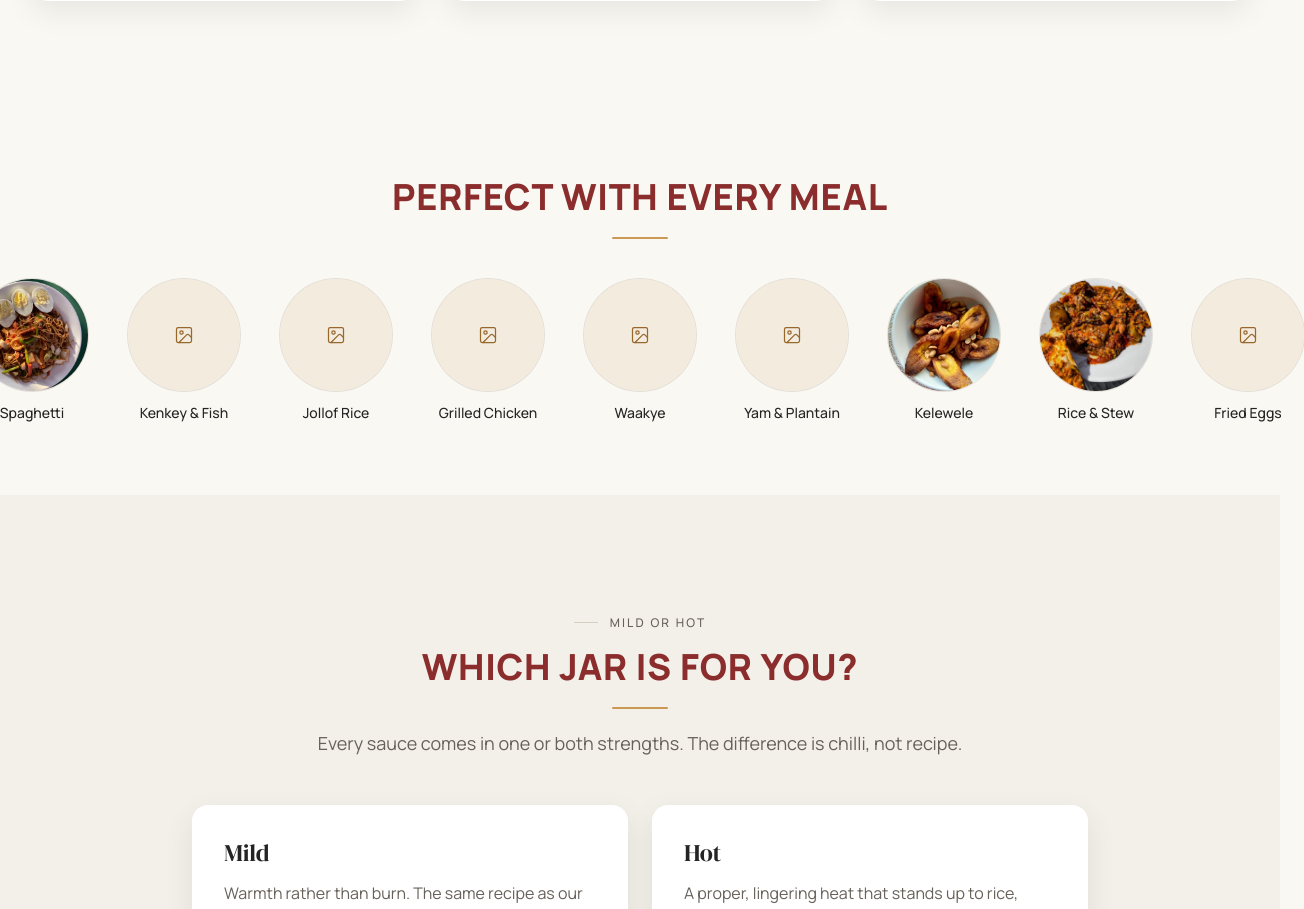
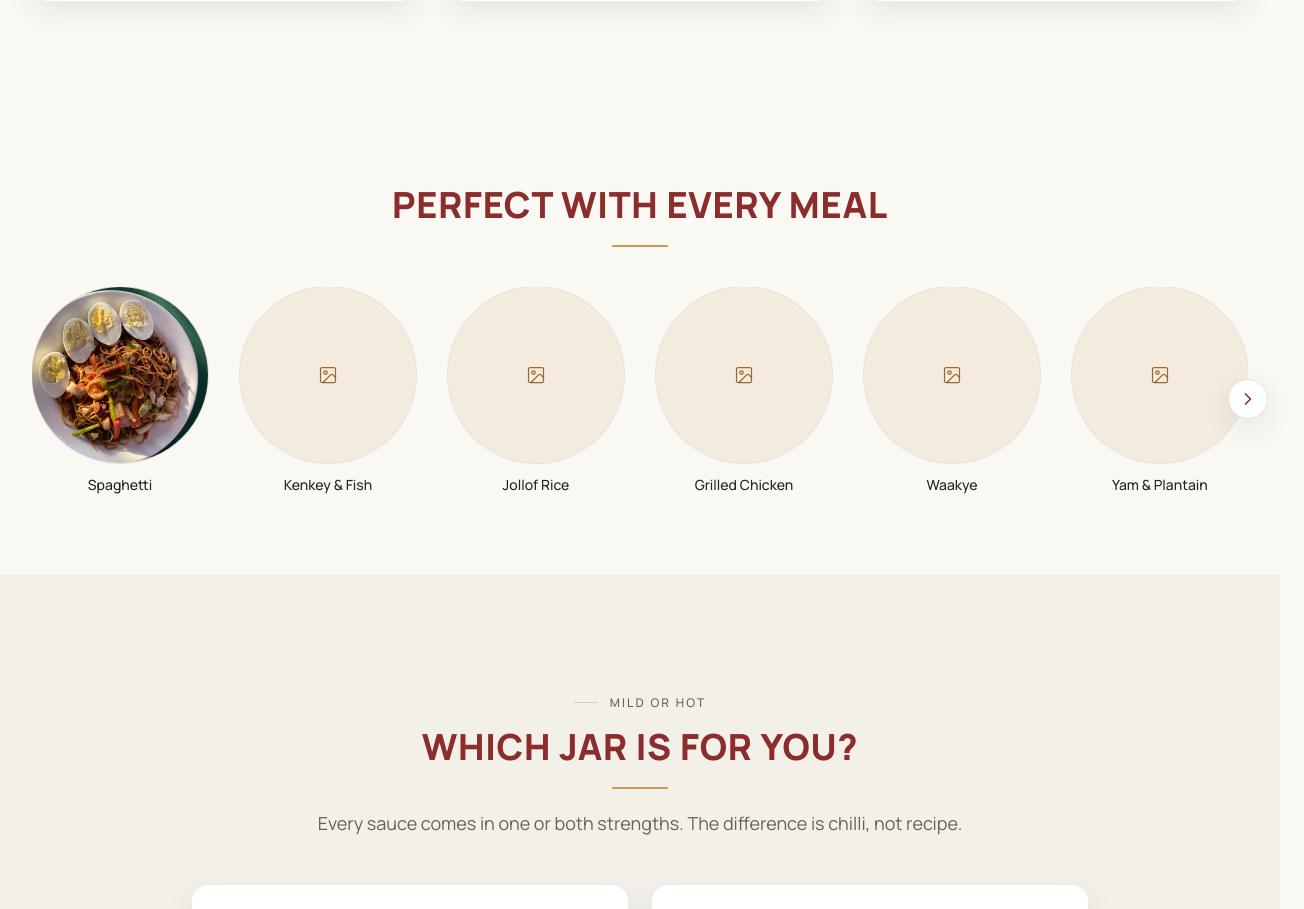
Before and after one commit to TobiWilliams001/efamy-storefront, a Next.js app: page / in a window 1280 px wide. Shown: the part 2500-3409 px from the top of the page, 1304 px wide, since content can reach past the window. Built offline with nearby package versions, Linux system fonts and the light colour scheme; no server answers.

Commit message:
feat: turn the meal row into a carousel showing six at a time

```diff
--- a/src/components/sections/meal-pairings.tsx
+++ b/src/components/sections/meal-pairings.tsx
@@ -1,12 +1,40 @@
+"use client";
+
+import { useRef, useState } from "react";
 import Image from "next/image";
+import { ChevronLeft, ChevronRight } from "lucide-react";
 
 import { Container } from "@/components/layout/container";
 import { ImagePlaceholder } from "@/components/ui/image-placeholder";
 import { dishes } from "@/lib/dishes";
+import { cn } from "@/lib/utils";
 
 export function MealPairings() {
+  const track = useRef<HTMLUListElement>(null);
+  const [atStart, setAtStart] = useState(true);
+  const [atEnd, setAtEnd] = useState(false);
+
+  /*
+   * Read from the scroll event rather than an effect, so the arrows reflect a
+   * position the browser has already committed. Native scrolling stays in
+   * charge: the arrows nudge it, they do not own it, which keeps swipe,
+   * keyboard and trackpad working for free.
+   */
+  function onScroll() {
+    const el = track.current;
+    if (!el) return;
+    setAtStart(el.scrollLeft <= 1);
+    setAtEnd(el.scrollLeft + el.clientWidth >= el.scrollWidth - 1);
+  }
+
+  function scrollBy(direction: 1 | -1) {
+    const el = track.current;
+    if (!el) return;
+    el.scrollBy({ left: direction * el.clientWidth * 0.8, behavior: "smooth" });
+  }
+
   return (
-    <section aria-labelledby="pairings-heading" className="bg-background py-14">
+    <section aria-labelledby="pairings-heading" className="bg-background py-16">
       <Container>
         <div className="text-center">
           <h2
@@ -21,23 +49,33 @@ export function MealPairings() {
           />
         </div>
 
-        {/*
-         * Horizontal scroll on small screens rather than a carousel: no
-         * JavaScript, and the native scrollbar tells people there is more.
-         */}
-        <ul className="mt-10 flex snap-x snap-mandatory gap-6 overflow-x-auto pb-4 sm:justify-center sm:gap-8 sm:overflow-visible lg:gap-10">
+        <div className="relative mt-10">
+          <Arrow
+            direction="left"
+            disabled={atStart}
+            onClick={() => scrollBy(-1)}
+          />
+
+          <ul
+            ref={track}
+            onScroll={onScroll}
+            className="flex snap-x snap-mandatory gap-6 overflow-x-auto scroll-smooth pb-4 lg:gap-8"
+          >
             {dishes.map((dish) => (
               <li
                 key={dish.name}
-              className="flex w-24 shrink-0 snap-start flex-col items-center gap-3 sm:w-auto"
+                /* Six across on desktop; the fractional basis leaves the next
+                   tile half-visible on small screens so the row reads as
+                   scrollable without an arrow to say so. */
+                className="flex w-[28%] shrink-0 snap-start flex-col items-center gap-3 sm:w-[22%] md:w-[16.6667%] lg:w-[calc((100%-5*2rem)/6)]"
               >
-              <div className="relative size-24 overflow-hidden rounded-full ring-1 ring-neutral-200 lg:size-28">
+                <div className="relative aspect-square w-full overflow-hidden rounded-full ring-1 ring-neutral-200">
                   {dish.image ? (
                     <Image
                       src={dish.image}
                       alt=""
                       fill
-                    sizes="112px"
+                      sizes="(min-width: 1024px) 180px, 40vw"
                       className="object-cover"
                     />
                   ) : (
@@ -54,7 +92,41 @@ export function MealPairings() {
               </li>
             ))}
           </ul>
+
+          <Arrow
+            direction="right"
+            disabled={atEnd}
+            onClick={() => scrollBy(1)}
+          />
+        </div>
       </Container>
     </section>
   );
 }
+
+function Arrow({
+  direction,
+  disabled,
+  onClick,
+}: {
+  direction: "left" | "right";
+  disabled: boolean;
+  onClick: () => void;
+}) {
+  const Icon = direction === "left" ? ChevronLeft : ChevronRight;
+
+  return (
+    <button
+      type="button"
+      onClick={onClick}
+      disabled={disabled}
+      aria-label={direction === "left" ? "Previous meals" : "Next meals"}
+      className={cn(
+        "absolute top-1/2 z-10 hidden size-10 -translate-y-1/2 items-center justify-center rounded-full border border-neutral-200 bg-card text-brand shadow-card transition-opacity hover:bg-clay/30 focus-visible:ring-3 focus-visible:ring-brand/40 focus-visible:outline-none disabled:pointer-events-none disabled:opacity-0 sm:flex",
+        direction === "left" ? "-left-4 lg:-left-5" : "-right-4 lg:-right-5",
+      )}
+    >
+      <Icon aria-hidden="true" className="size-5" />
+    </button>
+  );
+}
```
Lines whose indentation alone changed are shown as unchanged.
